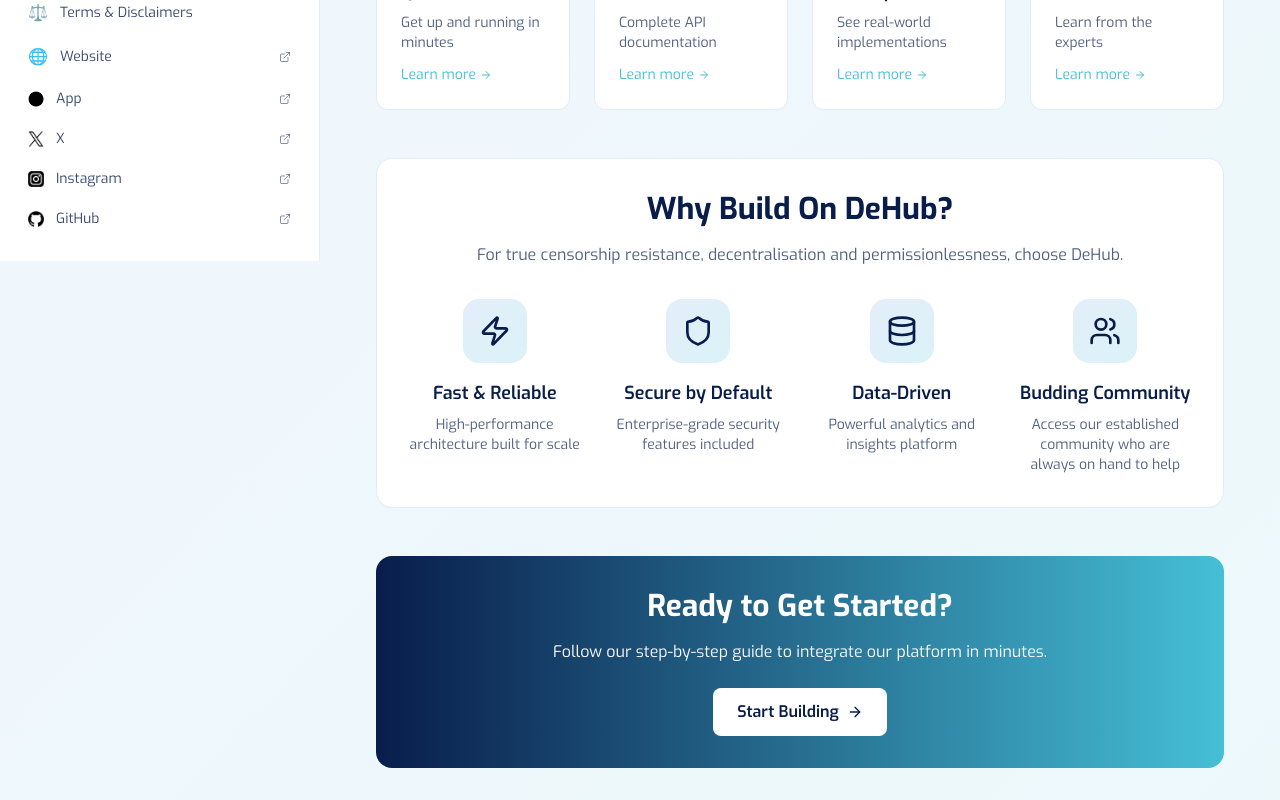
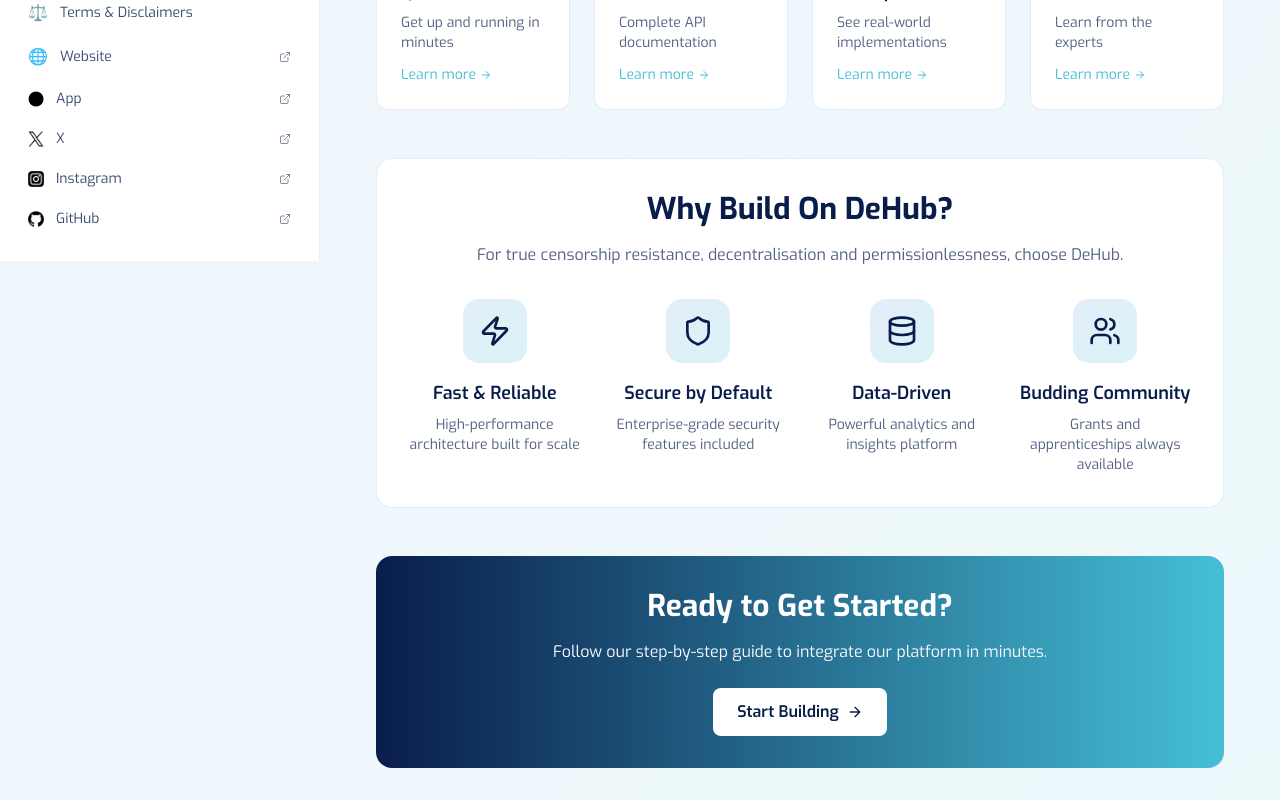
Before and after one commit to maldoteth/dehubdocs, a React (Vite) app: page /docs in a window 1280 px wide. Shown: the part 540-1340 px from the top of the page. Built offline with nearby package versions, Linux system fonts and the light colour scheme.

Commit message:
Update "Budding Community" description
Changed the description for "Budding Community" to "Grants and apprenticeships always available" on the docs home page.

```diff
--- a/src/pages/docs/DocsHome.tsx
+++ b/src/pages/docs/DocsHome.tsx
@@ -43,7 +43,7 @@ const DocsHome = () => {
   }, {
     icon: Users,
     title: 'Budding Community',
-    description: 'Access our established community who are always on hand to help'
+    description: 'Grants and apprenticeships always available'
   }];
   return <div className="space-y-12">
       {/* Hero Section */}
```
